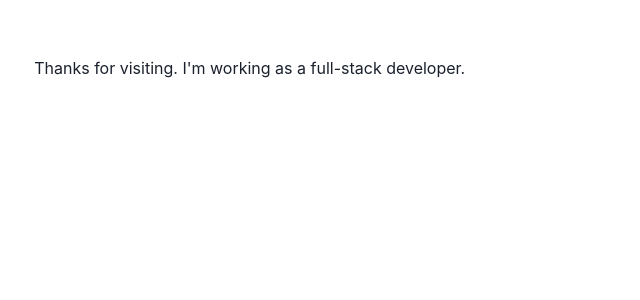
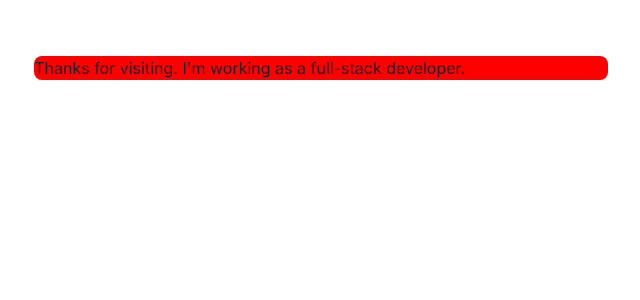
Before and after one commit to lil-shimon/lil-lily-shimon, a Next.js app: page / in a window 1280 px wide. Shown: the top 300 px of the page, without its empty margins (319-959 px from the left). Built offline with nearby package versions, Linux system fonts and the light colour scheme.

Commit message:
refactor(home): refactor

```diff
--- /dev/null
+++ b/components/organisms/home/container/index.tsx
@@ -0,0 +1,10 @@
+import { FC } from 'react';
+import { HomePresenter } from '../presenter';
+
+/**
+ * HomeContainer
+ * @constructor
+ */
+export const HomeContainer: FC = () => {
+  return <HomePresenter />
+}
--- /dev/null
+++ b/components/organisms/home/index.tsx
@@ -0,0 +1,10 @@
+import { FC } from 'react';
+import { HomeContainer } from './container';
+
+/**
+ * HomeComponent
+ * @constructor
+ */
+export const HomeComponent: FC = () => {
+  return <HomeContainer />
+}
--- /dev/null
+++ b/components/organisms/home/presenter/index.tsx
@@ -0,0 +1,15 @@
+import { Box, Container } from '@chakra-ui/react';
+
+/**
+ * HomePresenter
+ * @constructor
+ */
+export const HomePresenter = () => {
+  return (
+    <Container>
+      <Box borderRadius={'lg'} bg={'red'}>
+        Thanks for visiting. I&apos;m working as a full-stack developer.
+      </Box>
+    </Container>
+  );
+}
--- a/pages/index.tsx
+++ b/pages/index.tsx
@@ -1,17 +1,11 @@
-import { Container, Box } from '@chakra-ui/react';
+import { HomeComponent } from '../components/organisms/home';
 
 /**
  * Page Component
  * @constructor
  */
 const Page = () => {
-  return (
-    <Container>
-      <Box borderRadius={"lg"}>
-        Thanks for visiting. I&apos;m working as a full-stack developer.
-      </Box>
-    </Container>
-  );
+  return <HomeComponent />
 };
 
 export default Page;
```
Also changed, not shown: 1 other file (tests, documents, lock files or other folders).
